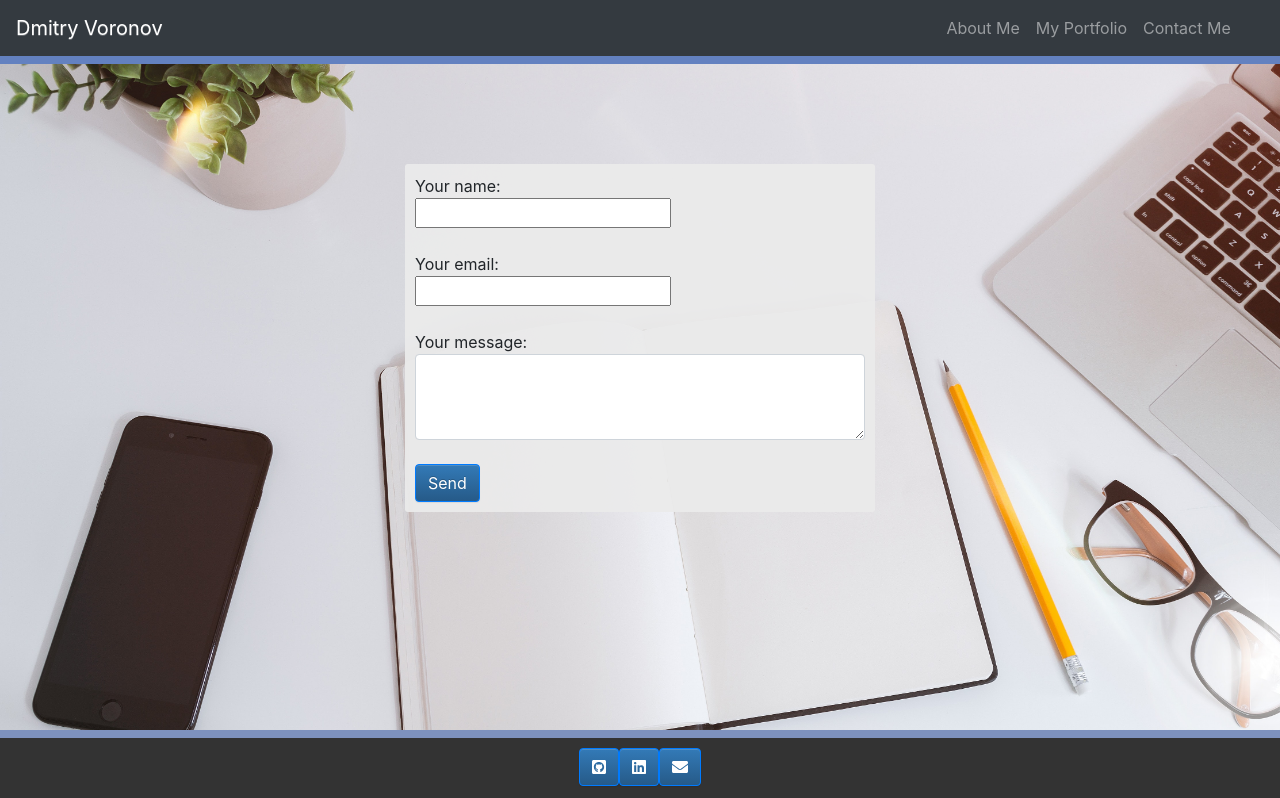
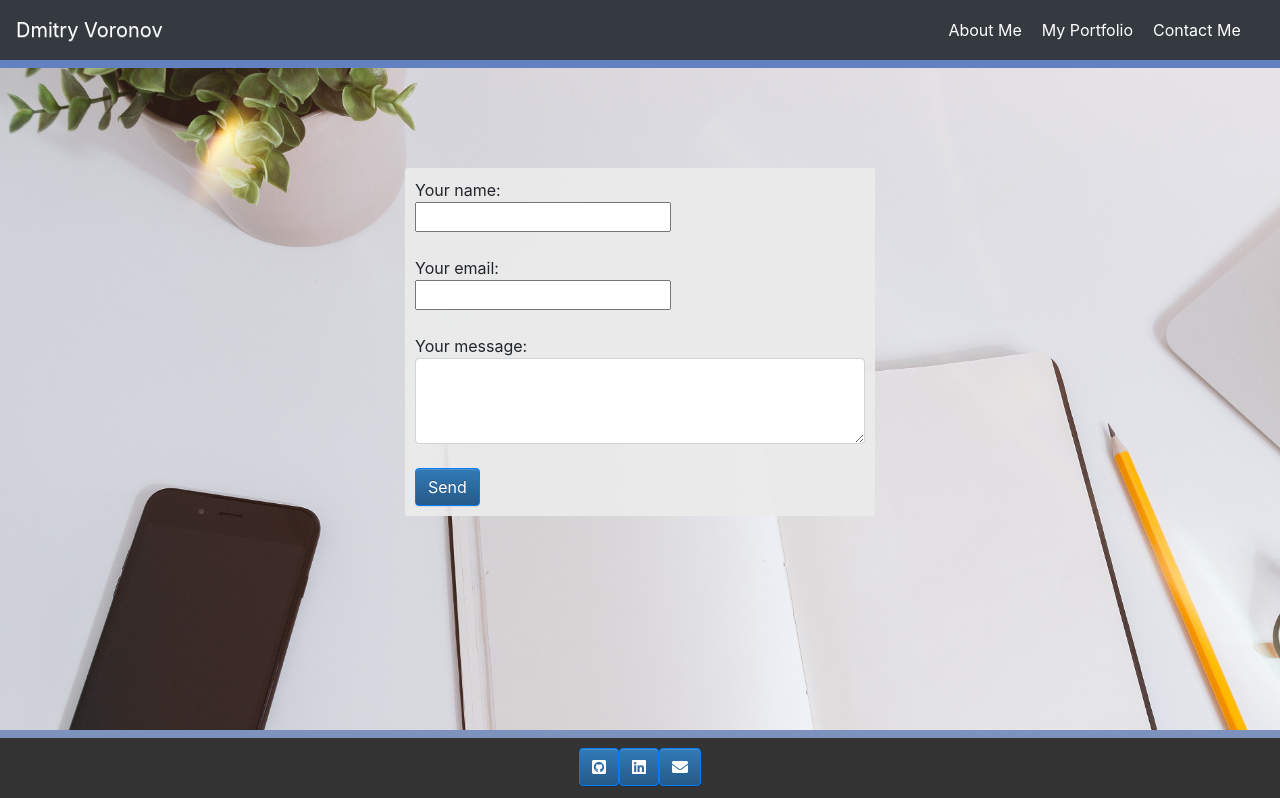
Before and after one commit to vormc2005/React_Portfolio, a React (Create React App) app: page /contact in a window 1280 px wide. Shown: the top 798 px of the page. Built offline with nearby package versions, Linux system fonts and the light colour scheme.

Commit message:
fixed linksto, search and footer

```diff
--- a/src/App.css
+++ b/src/App.css
@@ -1,7 +1,10 @@
 @import url('https://fonts.googleapis.com/css?family=Roboto&display=swap');
 
-
+html, body{
+  height: 100%;
+}
 *{
+  height: 100%;
   margin:0;
   padding:0;
   box-sizing: 0;
--- a/src/components/Aboutme/ContactForm.js/ContactForm.css
+++ b/src/components/Aboutme/ContactForm.js/ContactForm.css
@@ -7,5 +7,5 @@
     padding:10px;
     border-radius: 3px;
     margin-top: 100px;
-    margin-bottom: 300px;
+    margin-bottom: 450px;
 }
--- a/src/components/Navbar/Navbar.css
+++ b/src/components/Navbar/Navbar.css
@@ -7,3 +7,12 @@
       margin-left: 70%;
 
   }
+  .Navlinks{
+      color: white;
+      margin:10px;
+
+  }
+  .Navlinks:hover{
+      color: grey;
+      text-decoration: none;
+  }
--- a/src/components/Navbar/Navbar.js
+++ b/src/components/Navbar/Navbar.js
@@ -3,6 +3,7 @@ import "./Navbar.css"
 // import myImage from "../../../Images/1 (1).jpg"
 // import Navbar from 'react-bootstrap/Navbar'
 import {  Navbar, Nav } from 'react-bootstrap';
+import {Link} from "react-router-dom"
 class NavbarComp extends Component {
 
   // componentDidMount(){
@@ -22,9 +23,9 @@ class NavbarComp extends Component {
   <Navbar.Toggle aria-controls="responsive-navbar-nav" />
   <Navbar.Collapse id="responsive-navbar-nav">
     <Nav className="mr-auto">
-      <Nav.Link href="/">About Me</Nav.Link>
-      <Nav.Link href="/portfolio">My Portfolio</Nav.Link>
-      <Nav.Link href="/contact">Contact Me</Nav.Link>
+      <Link className="Navlinks" to="/">About Me</Link>
+      <Link className="Navlinks" to="/portfolio">My Portfolio</Link>
+      <Link className="Navlinks" to="/contact">Contact Me</Link>
 
     </Nav>
 
--- a/src/components/PortfolioCard/portfoliocard.css
+++ b/src/components/PortfolioCard/portfoliocard.css
@@ -10,6 +10,7 @@
     display: inline-block;
     justify-content: center;
     padding:10px;
+    margin-bottom: 170px;
   }
 
   #projectCard > .img-container {
```
